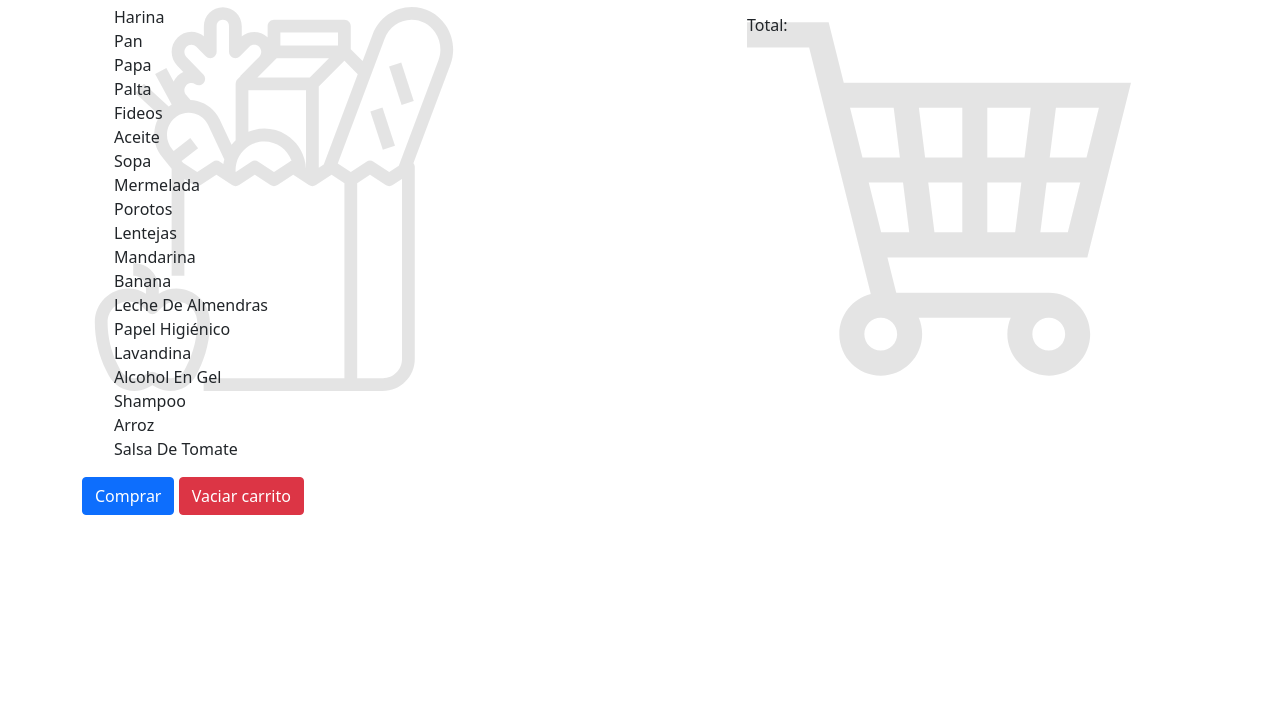
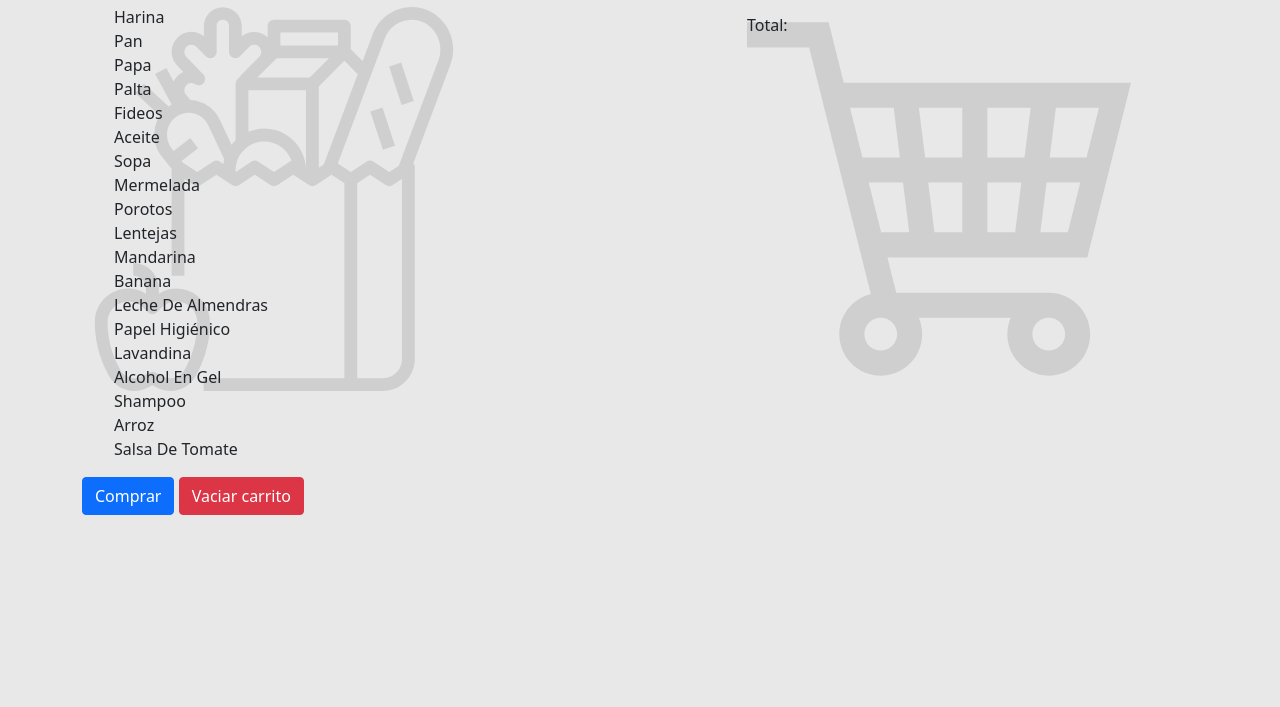
Before and after one commit to Janegro09/utn-fullstack-react, a plain HTML site: page Modulo2/tp2/index.html in a window 1280 px wide. Shown: the part 93-800 px from the top of the page. Drawn offline with nearby package versions, Linux system fonts and the light colour scheme.

Commit message:
Se mejora fondo

```diff
--- a/Modulo2/tp2/css/style.css
+++ b/Modulo2/tp2/css/style.css
@@ -1,8 +1,7 @@
 body{
     padding: 0;
     margin: 0;
-    /* background:#000;
-    color: #fff; */
+    background:rgba(0, 0, 0, 0.089);
 }
 
 li{
--- a/Modulo2/tp2/index.html
+++ b/Modulo2/tp2/index.html
@@ -4,8 +4,8 @@
     <meta charset="UTF-8">
     <meta http-equiv="X-UA-Compatible" content="IE=edge">
     <meta name="viewport" content="width=device-width, initial-scale=1.0">
+    <link href="https://cdn.jsdelivr.net/npm/bootstrap@5.0.0-beta3/dist/css/bootstrap.min.css" rel="stylesheet" integrity="sha384-eOJMYsd53ii+scO/bJGFsiCZc+5NDVN2yr8+0RDqr0Ql0h+rP48ckxlpbzKgwra6" crossorigin="anonymous">
     <link rel="stylesheet" href="css/style.css">
-    <link href="https://cdn.jsdelivr.net/npm/bootstrap@5.0.0-beta3/dist/css/bootstrap.min.css" rel="stylesheet" integrity="sha384-eOJMYsd53ii+scO/bJGFsiCZc+5NDVN2yr8+0RDqr0Ql0h+rP48ckxlpbzKgwra6" crossorigin="anonymous">
 
     <title>Unidad 2 - TP2</title>
 </head>
```
